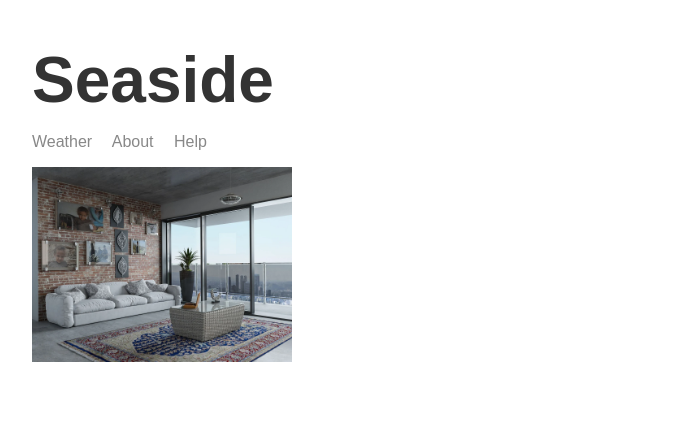
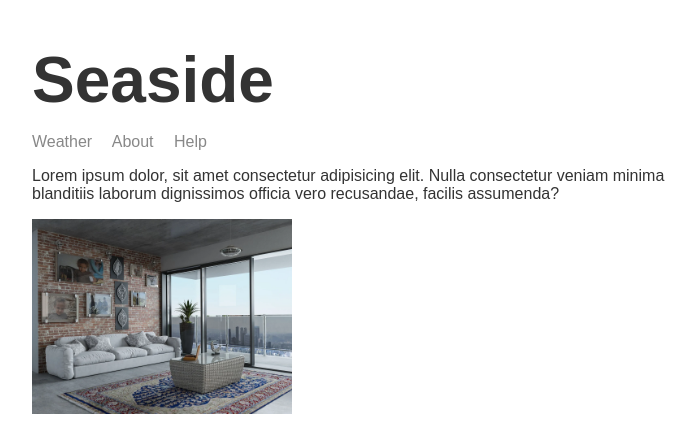
Before and after one commit to DareElu/mead-weather-website, a Node server app: page /about in a window 1280 px wide. Shown: the top 443 px of the page, without its empty margins (283-979 px from the left). Run offline with Node 20, Linux system fonts and the light colour scheme; some libraries are stand-ins or nearby versions.

Commit message:
add about text

```diff
--- a/templates/views/about.hbs
+++ b/templates/views/about.hbs
@@ -10,6 +10,7 @@
     <body>
         <div class="main-content">
             {{>header}}
+            <p>Lorem ipsum dolor, sit amet consectetur adipisicing elit. Nulla consectetur veniam minima blanditiis laborum dignissimos officia vero recusandae, facilis assumenda?</p>
             <img class="apartment" src="/img/apartment.jpg" alt="apartment" />
         </div>
         {{>footer}}
```
